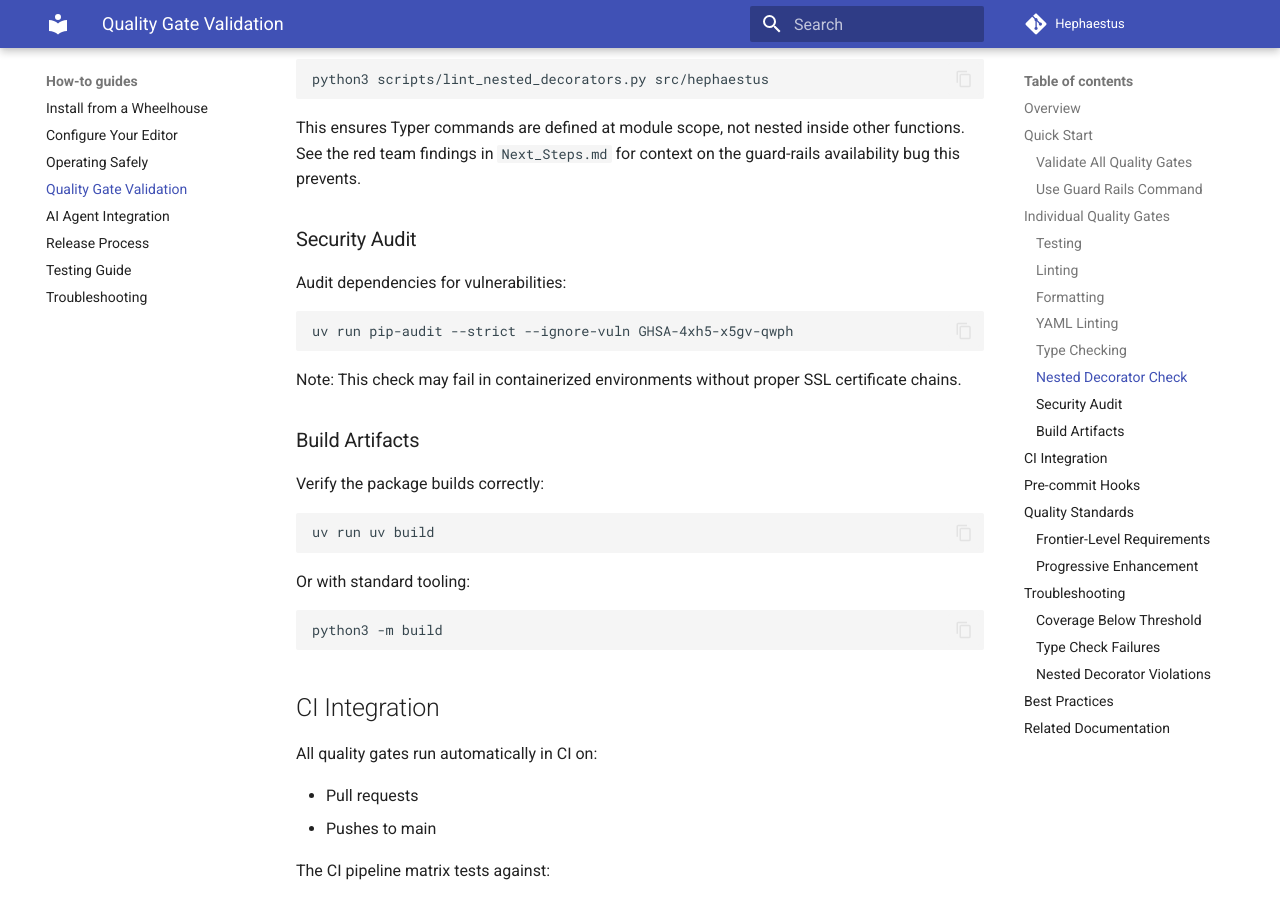
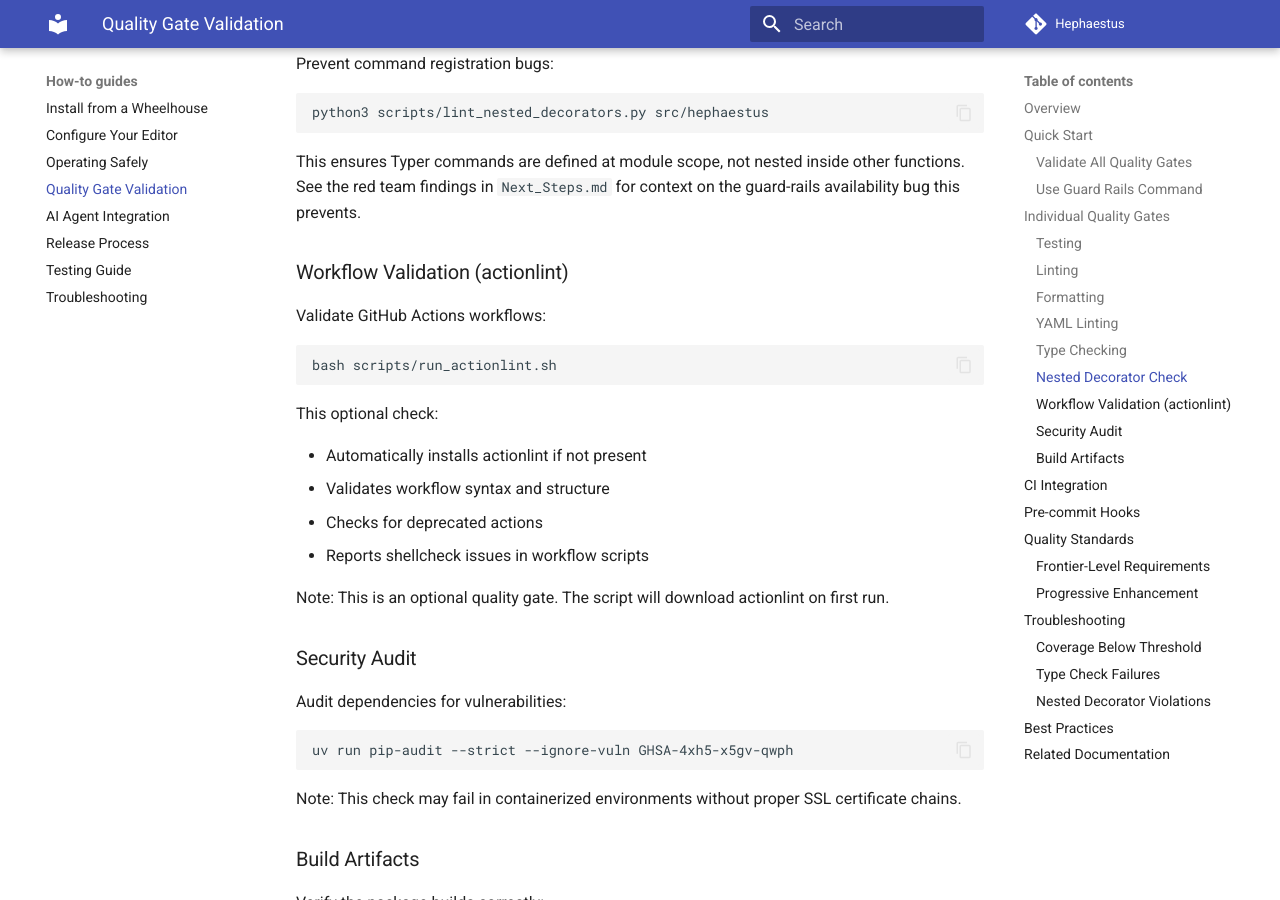
Before and after one commit to IAmJonoBo/Hephaestus, an MkDocs documentation site: the page built from docs/how-to/quality-gates.md, in a window 1280 px wide and 900 px high, scrolled down 2992 px. Built offline with MkDocs 1.6.1 and Material for MkDocs 9.7.7, drawn with Linux system fonts in a browser that asks for light colours; comment, search, counter and statistics services are not loaded; some of the changed text lies outside the part shown.

Commit message:
feat: add workflow validation with actionlint
- Create scripts/run_actionlint.sh for automated actionlint installation and execution
- Add actionlint as optional quality gate in validate_quality_gates.py
- Document actionlint integration in scripts/README.md
- Add workflow validation section to docs/how-to/quality-gates.md
- Mark as optional check since it requires external binary download

Co-authored-by: IAmJonoBo <20725096+IAmJonoBo@users.noreply.github.com>

````diff
--- a/docs/how-to/quality-gates.md
+++ b/docs/how-to/quality-gates.md
@@ -24,6 +24,7 @@ This runs:
 - YAML linting with yamllint
 - Mypy type checking
 - Nested decorator linting
+- Workflow validation with actionlint (optional)
 - Build artifact generation
 - Security auditing (when available)
 
@@ -126,6 +127,23 @@ python3 scripts/lint_nested_decorators.py src/hephaestus
 ```
 
 This ensures Typer commands are defined at module scope, not nested inside other functions. See the red team findings in `Next_Steps.md` for context on the guard-rails availability bug this prevents.
+
+### Workflow Validation (actionlint)
+
+Validate GitHub Actions workflows:
+
+```bash
+bash scripts/run_actionlint.sh
+```
+
+This optional check:
+
+- Automatically installs actionlint if not present
+- Validates workflow syntax and structure
+- Checks for deprecated actions
+- Reports shellcheck issues in workflow scripts
+
+Note: This is an optional quality gate. The script will download actionlint on first run.
 
 ### Security Audit
 
````
Also changed, not shown: scripts/README.md (+28 -0 lines), 2 other files.
